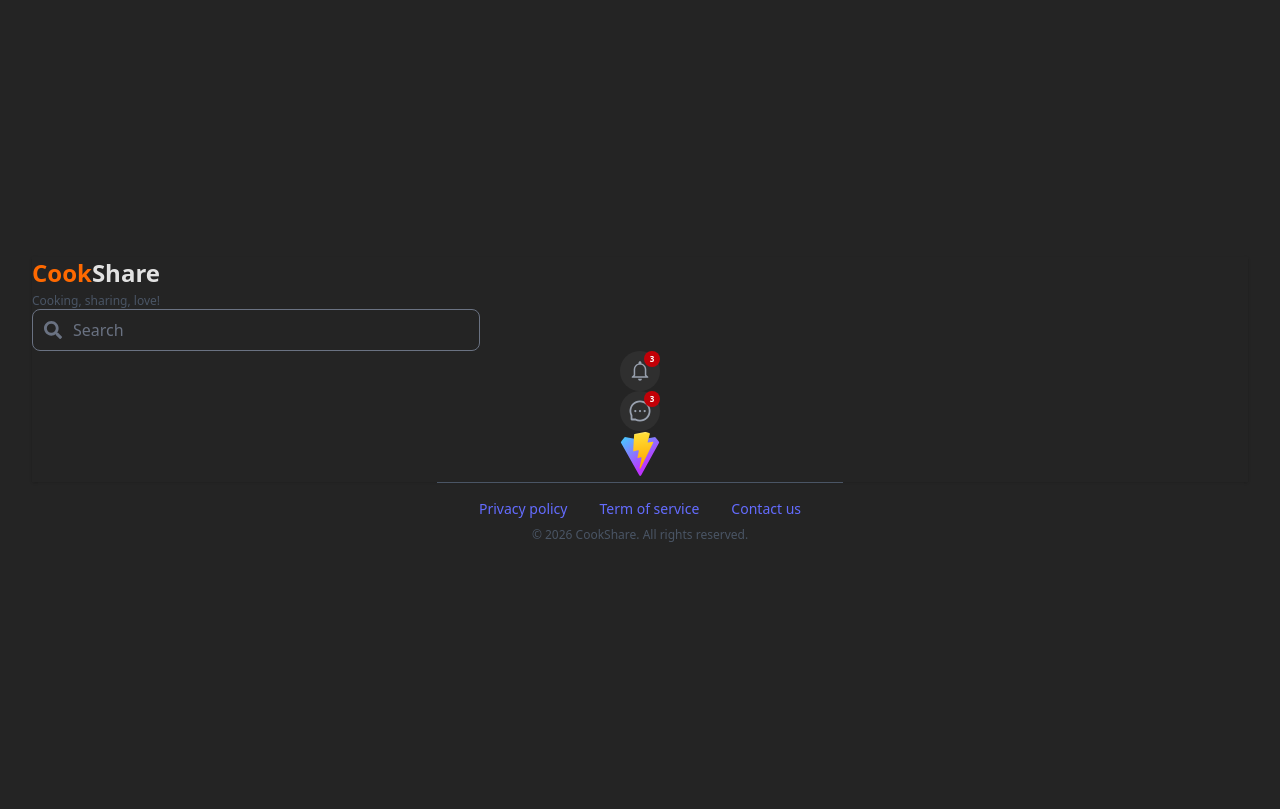
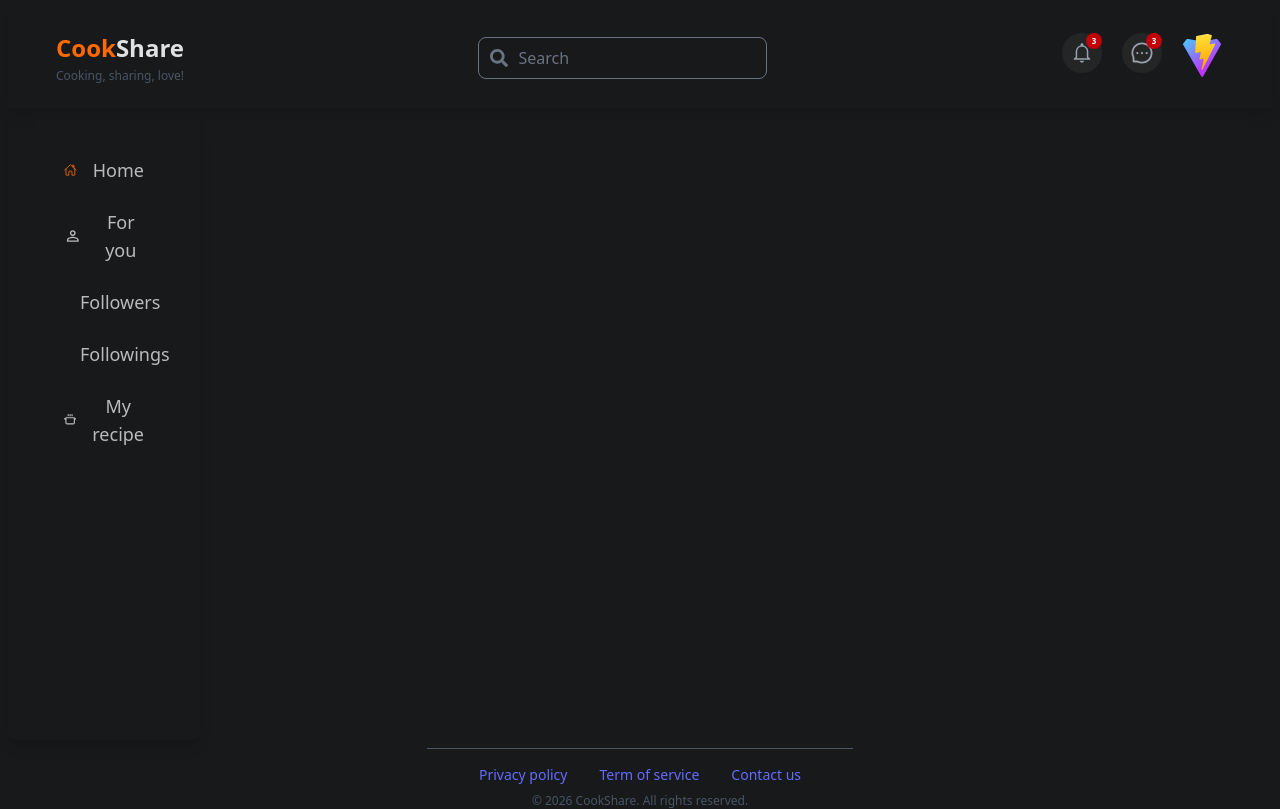
Before and after one commit to c-andriam/transcendence, a React (Vite) app in the folder client/: page /Home in a window 1280 px wide. Built offline with nearby package versions, Linux system fonts and the light colour scheme; the HTML template or start-up script is replaced by a standard one.

Commit message:
feat(home): redesign UI with dark mode and add core components

```diff
--- a/client/src/App.css
+++ b/client/src/App.css
@@ -2,7 +2,7 @@
   width: 100%;
   max-width: 1920px;
   margin: 0 auto;
-  padding: 2rem;
+  padding: 0;
   text-align: center;
 }
 
--- a/client/src/components/Dropdown/Account.tsx
+++ b/client/src/components/Dropdown/Account.tsx
@@ -44,7 +44,7 @@ const Account = ({ profilePicture }: AccountProps) => {
                             className="flex flex-row mx-2 mb-2 gap-8
                                 justify-start items-center"
                         >
-                            <img className='rounded-full' src={profilePicture} width={44} height={44} alt="Profile" />
+                            <img className='rounded-full' src={profilePicture} width={40} height={40} alt="Profile" />
                             <p className='text-white/70 font-bold text-xl tracking-wider'>Username</p>
                         </div>
                         <button
--- a/client/src/components/Dropdown/MessageUI.tsx
+++ b/client/src/components/Dropdown/MessageUI.tsx
@@ -32,7 +32,7 @@ const MessageUI = () => {
 
             {/* Menu déroulant */}
             {isOpen && (
-                <div className="absolute px-4 right-0 mt-2 w-128 bg-[#121212] border border-gray-800 rounded-xl shadow-2xl z-50 animate-in fade-in zoom-in duration-200">
+                <div className="absolute px-4 right-0 mt-2 w-116 bg-[#121212] border border-gray-800 rounded-xl shadow-2xl z-50 animate-in fade-in zoom-in duration-200">
                     <div className="flex justify-center items-center">
                         <div className="p-4 font-bold text-xl text-white tracking-wider">Discussions</div>
                     </div>
@@ -43,4 +43,5 @@ const MessageUI = () => {
         </div>
     );
 }
+
 export default MessageUI
--- a/client/src/components/Dropdown/NotificationUI.tsx
+++ b/client/src/components/Dropdown/NotificationUI.tsx
@@ -33,7 +33,7 @@ const NotificationUI = () => {
 
             {/* Menu déroulant */}
             {isOpen && (
-                <div className="absolute px-4 right-0 mt-2 w-128 bg-[#121212] border border-gray-800 rounded-xl shadow-2xl z-50 animate-in fade-in zoom-in duration-200">
+                <div className="absolute px-4 right-0 mt-2 w-116 bg-[#121212] border border-gray-800 rounded-xl shadow-2xl z-50 animate-in fade-in zoom-in duration-200">
                     <div className="flex justify-between items-center">
                         <div className="p-4 font-bold text-white tracking-wider">Notifications</div>
                         <button className="text-xs text-orange-500 hover:underline focus:outline-none">Mark as read</button>
--- a/client/src/components/Navbar.tsx
+++ b/client/src/components/Navbar.tsx
@@ -8,15 +8,19 @@ import pdp from "../../public/vite.svg";
 
 const Navbar = () => {
     return (
-        <div className="navbar bg-base-100 shadow-sm">
-            <Title pos='navbar-start' slogan="secondary" variant="secondary" />
+        <div className="navbar bg-base-100 shadow-lg flex flex-row justify-between items-center m-2 p-6 pl-12 pr-12">
+            <div className="navbar-start">
+                <Title pos=' ' slogan="secondary" variant="secondary" />
+            </div>
             <div className="navbar-center">
                 <Search />
             </div>
             <div className="navbar-end">
-                <NotificationUI />
-                <MessageUI />
-                <Account profilePicture={pdp} />
+                <div className="grid grid-cols-3 gap-4">
+                    <NotificationUI />
+                    <MessageUI />
+                    <Account profilePicture={pdp} />
+                </div>
             </div>
         </div>
     );
--- /dev/null
+++ b/client/src/components/Navigation.tsx
@@ -0,0 +1,82 @@
+import React, { useState } from 'react';
+import { IoHomeOutline } from "react-icons/io5";
+import { MdOutlinePersonOutline } from "react-icons/md";
+import { PiCookingPotBold } from "react-icons/pi";
+import { RiUserFollowLine } from "react-icons/ri";
+import { GiShadowFollower } from "react-icons/gi";
+
+const Navigation = () => {
+    const [active, setActive] = useState('home');
+
+    return (
+        <div className="navigation m-2 w-[15%] h-[78vh] p-2 bg-base-100 shadow-lg rounded-lg flex flex-col gap-2">
+            <div className='mt-6'>
+                <button
+                    onClick={() => setActive('home')}
+                    className='navigation-button flex
+                    flex-rows gap-4 items-center
+                    text-lg text-center
+                    hover:bg-[#242424] text-white/70
+                    w-full rounded-lg p-2 px-12'
+                >
+                    <IoHomeOutline size={24} className={active === 'home' ? 'text-orange-500' : ''} />
+                    Home
+                </button>
+            </div>
+            <div>
+                <button
+                    onClick={() => setActive('for-you')}
+                    className='navigation-button flex
+                    flex-rows gap-4 items-center
+                    text-lg text-center
+                    hover:bg-[#242424] text-white/70
+                    w-full rounded-lg p-2 px-12'
+                >
+                    <MdOutlinePersonOutline size={24} className={active === 'for-you' ? 'text-orange-500' : ''} />
+                    For you
+                </button>
+            </div>
+            <div>
+                <button
+                    onClick={() => setActive('followers')}
+                    className='navigation-button flex
+                    flex-rows gap-4 items-center
+                    text-lg text-center
+                    hover:bg-[#242424] text-white/70
+                    w-full rounded-lg p-2 px-12'
+                >
+                    <GiShadowFollower size={24} className={active === 'followers' ? 'text-orange-500' : ''} />
+                    Followers
+                </button>
+            </div>
+            <div>
+                <button
+                    onClick={() => setActive('followings')}
+                    className='navigation-button flex
+                    flex-rows gap-4 items-center
+                    text-lg text-center
+                    hover:bg-[#242424] text-white/70
+                    w-full rounded-lg p-2 px-12'
+                >
+                    <RiUserFollowLine size={24} className={active === 'followings' ? 'text-orange-500' : ''} />
+                    Followings
+                </button>
+            </div>
+            <div>
+                <button
+                    onClick={() => setActive('my-recipe')}
+                    className='navigation-button flex
+                    flex-rows gap-4 items-center
+                    text-lg text-center
+                    hover:bg-[#242424] text-white/70
+                    w-full rounded-lg p-2 px-12'
+                >
+                    <PiCookingPotBold size={24} className={active === 'my-recipe' ? 'text-orange-500' : ''} />
+                    My recipe
+                </button>
+            </div>
+        </div >
+    );
+}
+
+export default Navigation;
--- a/client/src/components/Search.tsx
+++ b/client/src/components/Search.tsx
@@ -28,15 +28,13 @@ const Search = () => {
                     <input
                         type="text"
                         placeholder="Search"
-                        className="placeholder:text-gray-500 pl-10 pr-4 py-2
-                    w-full border border-gray-500 text-white/70
+                        className="w-full placeholder:text-gray-500 pl-10 pr-4 py-2
+                        border border-gray-500 text-white/70
                         focus:outline-none focus:rings-0
                         rounded-lg transition"
                         onFocus={() => setIsOpen(true)}
                     />
                 </div>
-                {/* Panneau d'historique / Résumé */}
-                {/* En React, tu utiliseras un état (ex: isOpen) pour l'afficher */}
                 {isOpen && (
                     <div className="absolute top-full left-0 w-full mt-2 bg-[#1a1a1a] border border-gray-800
                         rounded-xl shadow-2xl overflow-hidden z-50">
--- a/client/src/index.css
+++ b/client/src/index.css
@@ -7,7 +7,7 @@
 
   color-scheme: light dark;
   color: rgba(255, 255, 255, 0.87);
-  background-color: #242424;
+  background-color: #18191a;
 
   font-synthesis: none;
   text-rendering: optimizeLegibility;
--- a/client/src/pages/Home.tsx
+++ b/client/src/pages/Home.tsx
@@ -1,6 +1,7 @@
 import React from "react";
 import Navbar from "../components/Navbar";
 import Footer from "../components/Footer";
+import Navigation from "../components/Navigation";
 
 export interface HomeProps {
     variant?: 'primary' | 'secondary';
@@ -9,8 +10,9 @@ export interface HomeProps {
 const Home = ({ variant }: HomeProps) => {
 
     return (
-        <div className="app">
+        <div className="app bg-[#18191a] w-full w-max-1080 sticky">
             <Navbar />
+            <Navigation />
             <main className="main-content">
             </main>
             <Footer />
```
